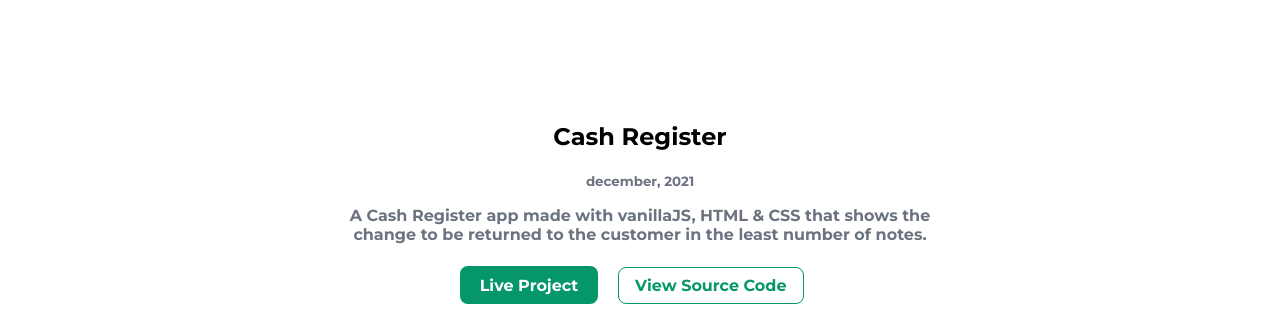
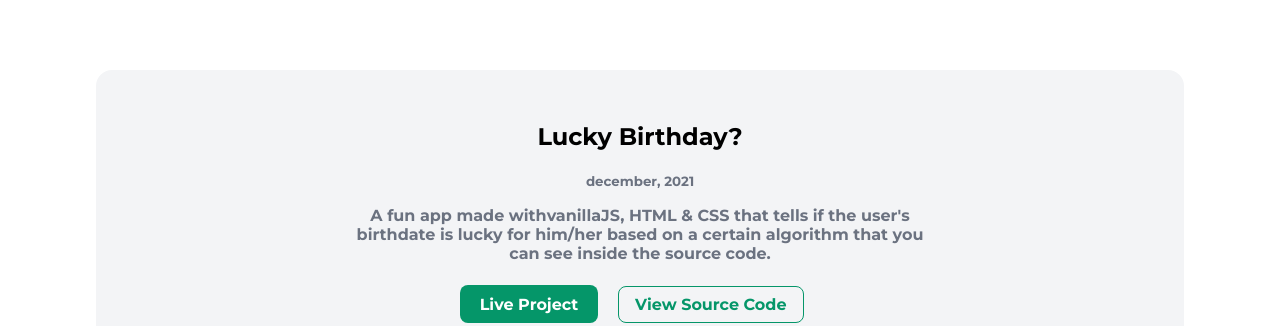
Before and after one commit to hiteshbachani/lesson-3-html-css, a plain HTML site: page projects.html in a window 1280 px wide. Shown: the part 474-800 px from the top of the page. Drawn offline with Linux system fonts and the light colour scheme.

Commit message:
add lucky-birthday project

```diff
--- a/projects.html
+++ b/projects.html
@@ -34,6 +34,24 @@
         <h1 class="hero-heading">see my projects & <span class="heading-inverted">code</span></h1>
     </header>
 
+
+
+
+
+
+
+
+
+
+    <section class="section ow">
+        <div class="container container-center">
+            <h1>Lucky Birthday?</h1>
+            <small>december, 2021</small>
+            <p>A fun app made with<strong>vanillaJS, HTML & CSS</strong> that tells if the user's birthdate is lucky for him/her based on a certain algorithm that you can see inside the source code.</p>
+        </div>
+        <a class="link link-primary" href="https://know-your-birthday-luck.netlify.app/">Live Project</a>
+        <a class="link link-secondary"href="https://github.com/hiteshbachani/is-your-birthday-lucky">View Source Code</a>
+    </section>
 
 
 
```
